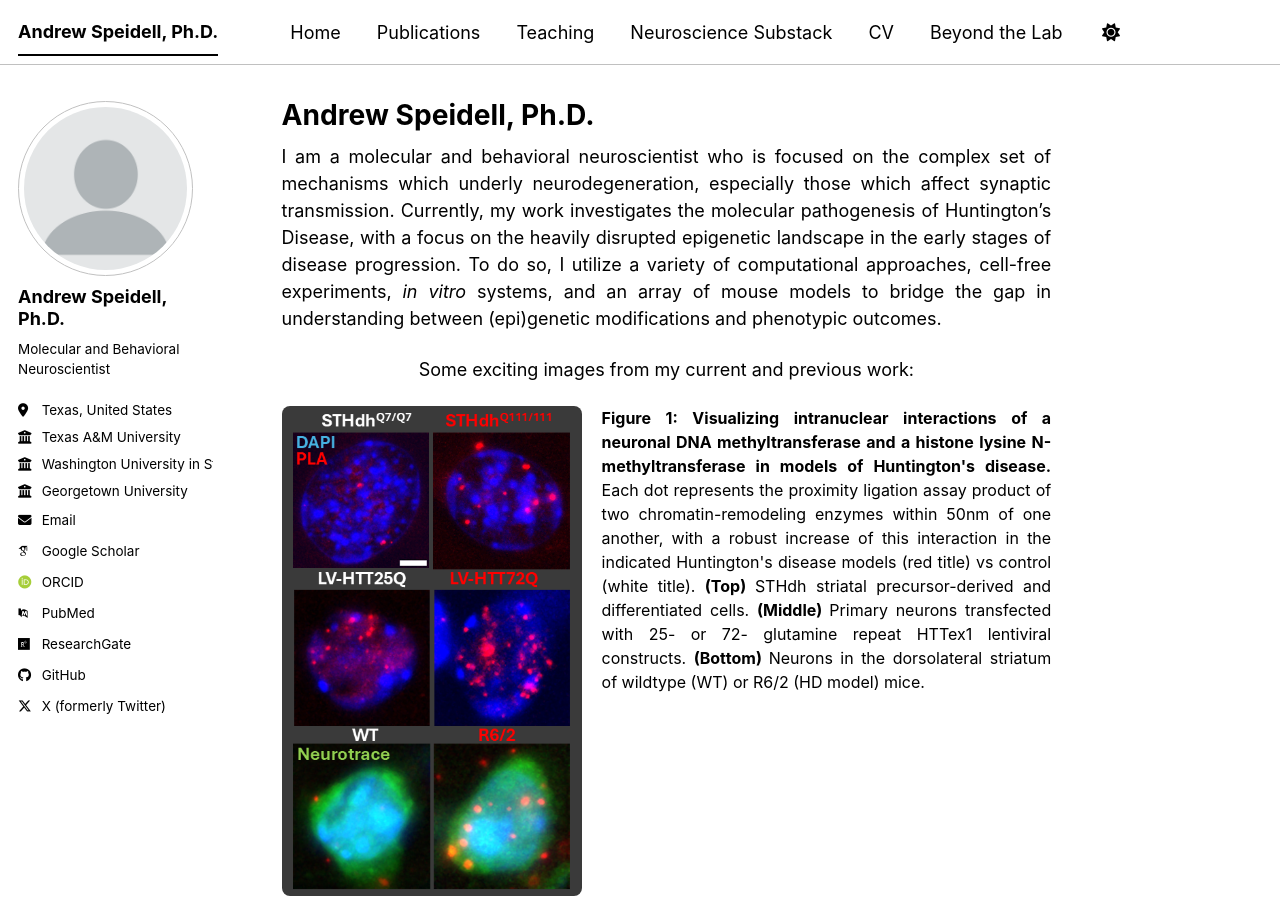
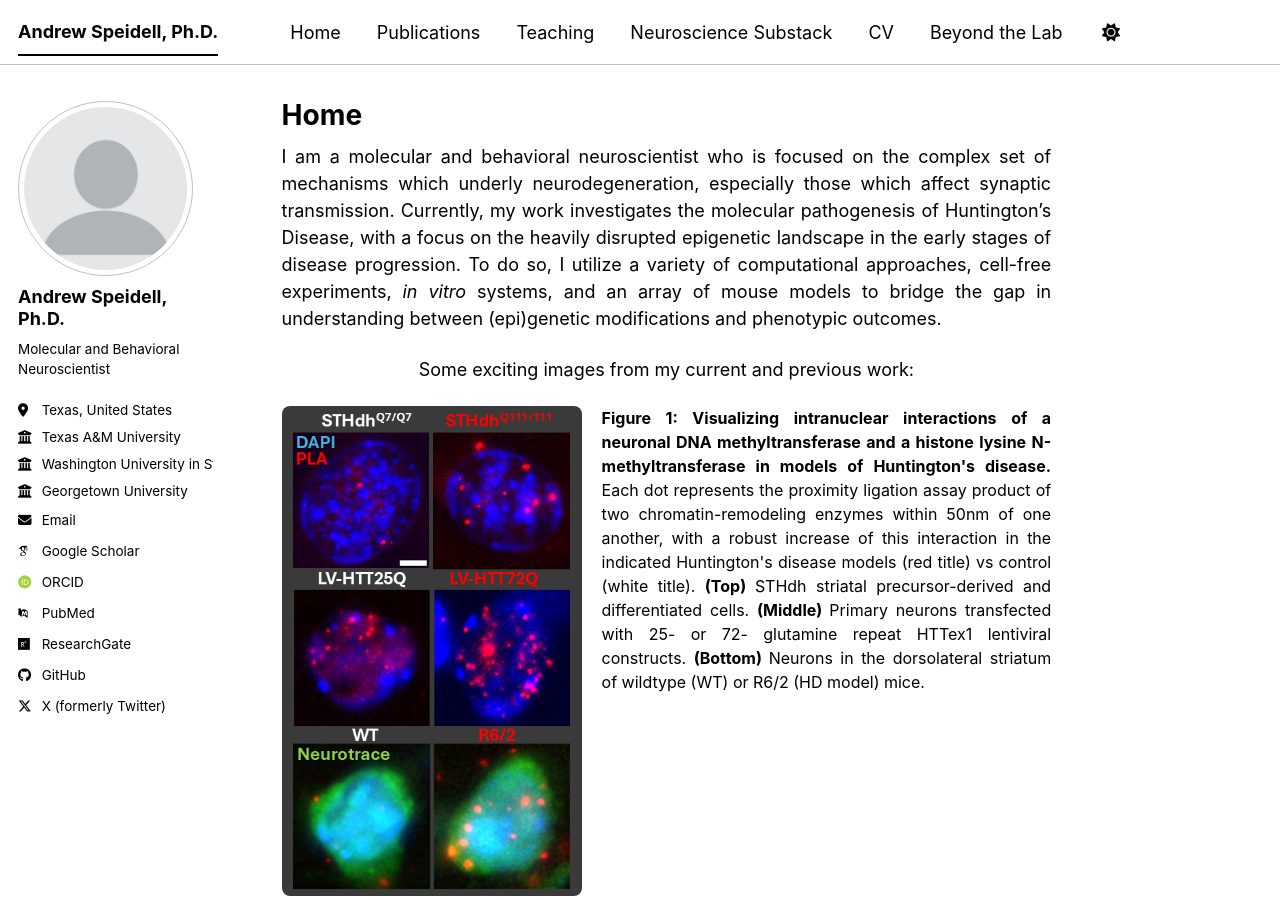
Before and after one commit to Speidell/speidell.github.io, a Jekyll site: the page built from _pages/about.md, in a window 1280 px wide and 900 px high. Built offline with Jekyll 4.4.1, drawn with Linux system fonts in a browser that asks for light colours; some web fonts are replaced; a script bundle is joined from its source files by our own code; library files that are not in the unit come from our copies.

Commit message:
page title fixrs.

```diff
--- a/_config.yml
+++ b/_config.yml
@@ -10,7 +10,7 @@
 locale                   : "en-US"
 site_theme               : "contrast" # The available themes options are "default", "air", "sunrise", "mint", "dirt" and "contrast"
 title                    : "Andrew Speidell, Ph.D."
-title_separator          :
+title_separator          : "|"
 name                     : &name "Andrew Speidell, Ph.D."
 description              : &description "Andrew Speidell's academic and professional portfolio"   # Update this with a general description of your site, this is the default if not overridden by a page
 url                      : https://andrewspeidell.com # The base hostname & protocol for your site e.g. "https://[your GitHub username].github.io",
--- a/_pages/about.md
+++ b/_pages/about.md
@@ -1,6 +1,6 @@
 ---
 permalink: /
-title: "Andrew Speidell, Ph.D."
+title: "Home"
 author_profile: true
 redirect_from:
   - /about/
```
